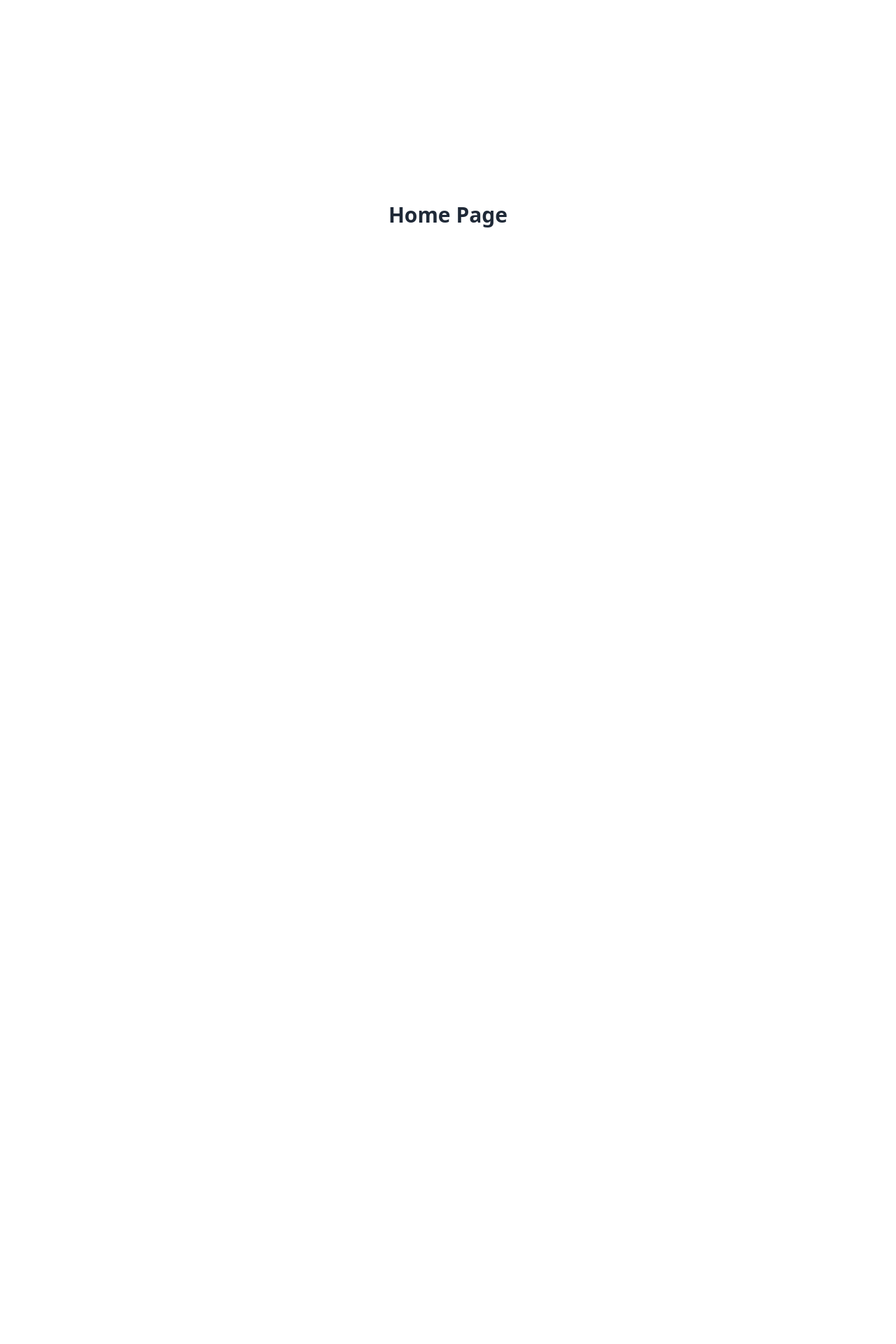
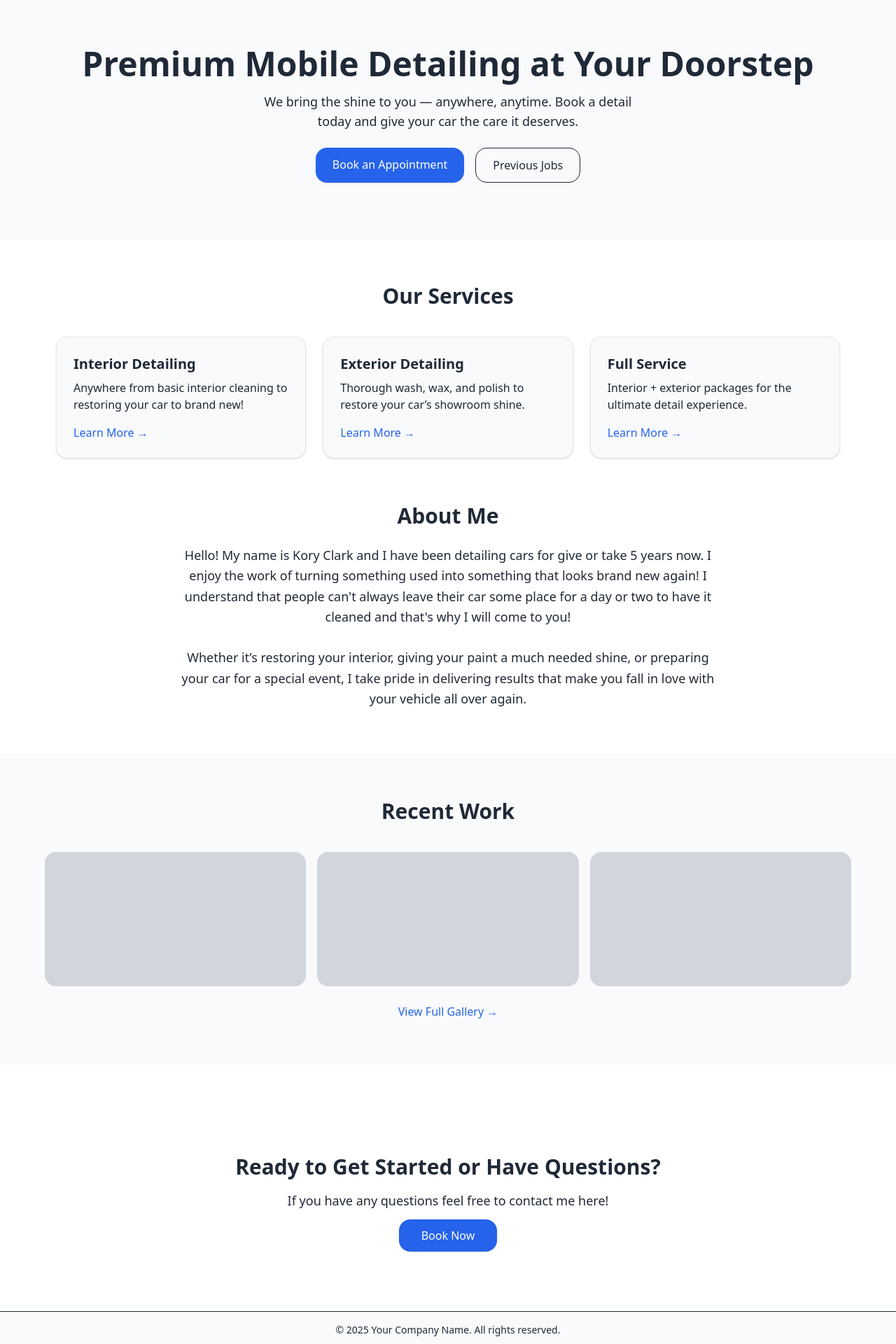
Before and after one commit to clarkkr/Detailing-Website, a React (Vite) app in the folder client/: page / in a window 1280 px wide. Shown: the part 80-2000 px from the top of the page at 70% size. Before the commit the page ends 800 px from the top, so only its background shows below. Built offline with nearby package versions, Linux system fonts and the light colour scheme.

Commit message:
Rough draft of Home section

```diff
--- a/client/src/App.tsx
+++ b/client/src/App.tsx
@@ -1,6 +1,6 @@
 import { BrowserRouter as Router, Routes, Route } from "react-router-dom";
 import Navbar from "./Components/Navbar/Navbar";
-
+import Footer from "./Components/Footer";
 import Home from "./Pages/Home";
 import Gallery from "./Pages/Gallery";
 import Contact from "./Pages/Contact";
@@ -25,6 +25,7 @@ export default function App() {
             <Route path="/login*" element={<Login />} />
           </Routes>
         </main>
+        <Footer />
       </div>
     </Router>
   );
--- /dev/null
+++ b/client/src/Components/Footer.tsx
@@ -0,0 +1,9 @@
+export default function Footer() {
+  return (
+    <footer className="bg-[var(--color-card)] text-[var(--color-text)] py-4 mt-8 border-t border-[var(--color-border)] transition-colors duration-300">
+      <div className="max-w-7xl mx-auto px-4 text-center text-sm">
+        © {new Date().getFullYear()} Your Company Name. All rights reserved.
+      </div>
+    </footer>
+  );
+}
--- /dev/null
+++ b/client/src/Components/ServiceCard.tsx
@@ -0,0 +1,30 @@
+import { Link } from "react-router-dom";
+import { motion } from "framer-motion";
+
+type ServiceCardProps = {
+  title: string;
+  desc: string;
+  link: string;
+};
+
+export default function ServiceCard({ title, desc, link }: ServiceCardProps) {
+  return (
+    <motion.div
+      initial={{ opacity: 0, y: 20 }}
+      whileInView={{ opacity: 1, y: 0 }}
+      viewport={{ once: true }}
+      transition={{ duration: 0.4 }}
+    >
+      <Link
+        to={link}
+        className="block bg-[var(--color-card)] border border-[var(--color-card-border)] rounded-2xl p-6 shadow hover:shadow-lg hover:-translate-y-1 transition-transform duration-200"
+      >
+        <h3 className="text-xl font-semibold mb-2">{title}</h3>
+        <p className="text-[var(--color-muted)] mb-4">{desc}</p>
+        <span className="text-[var(--color-primary)] font-medium hover:underline">
+          Learn More →
+        </span>
+      </Link>
+    </motion.div>
+  );
+}
--- a/client/src/Pages/Home.tsx
+++ b/client/src/Pages/Home.tsx
@@ -1,7 +1,141 @@
+import { Link } from "react-router-dom";
+import { motion } from "framer-motion";
+import ServiceCard from "../Components/ServiceCard";
+
 export default function Home() {
   return (
-    <div className="flex justify-center items-center h-[80vh]">
-      <h1 className="text-3xl font-bold">Home Page</h1>
+    <div className="flex flex-col gap-16">
+      {/* Hero Section */}
+      <motion.section
+        className="bg-[var(--color-card)] text-center py-20 px-4"
+        initial={{ opacity: 0, y: 20 }}
+        animate={{ opacity: 1, y: 0 }}
+        transition={{ duration: 0.6 }}
+      >
+        <h1 className="text-4xl md:text-5xl font-bold text-[var(--color-text)]">
+          Premium Mobile Detailing at Your Doorstep
+        </h1>
+        <p className="mt-4 max-w-xl mx-auto text-lg text-[var(--color-muted)]">
+          We bring the shine to you — anywhere, anytime. Book a detail today and
+          give your car the care it deserves.
+        </p>
+        <div className="mt-6 flex justify-center gap-4">
+          <Link
+            to="/contact"
+            className="px-6 py-3 rounded-2xl bg-[var(--color-primary)] text-white font-medium shadow hover:opacity-90 transition"
+          >
+            Book an Appointment
+          </Link>
+          <Link
+            to="/gallery"
+            className="px-6 py-3 rounded-2xl border border-[var(--color-border)] text-[var(--color-text)] hover:bg-[var(--color-hover)] transition"
+          >
+            Previous Jobs
+          </Link>
+        </div>
+      </motion.section>
+
+      {/* Services Preview */}
+      <motion.section
+        className="max-w-6xl mx-auto px-4"
+        initial={{ opacity: 0 }}
+        whileInView={{ opacity: 1 }}
+        viewport={{ once: true }}
+        transition={{ duration: 0.5 }}
+      >
+        <h2 className="text-3xl font-semibold text-center mb-10">
+          Our Services
+        </h2>
+        <div className="grid gap-6 md:grid-cols-3">
+          <ServiceCard
+            title="Interior Detailing"
+            desc="Anywhere from basic interior cleaning to restoring your car to brand new!"
+            link="/services/interior"
+          />
+          <ServiceCard
+            title="Exterior Detailing"
+            desc="Thorough wash, wax, and polish to restore your car’s showroom shine."
+            link="/services/exterior"
+          />
+          <ServiceCard
+            title="Full Service"
+            desc="Interior + exterior packages for the ultimate detail experience."
+            link="/services/full"
+          />
+        </div>
+      </motion.section>
+
+      {/* About Section */}
+      <motion.section
+        className="max-w-5xl mx-auto px-4 text-center"
+        initial={{ opacity: 0, y: 20 }}
+        whileInView={{ opacity: 1, y: 0 }}
+        viewport={{ once: true }}
+        transition={{ duration: 0.5 }}
+      >
+        <h2 className="text-3xl font-semibold mb-6">About Me</h2>
+        <p className="text-lg text-[var(--color-muted)] leading-relaxed max-w-3xl mx-auto">
+          Hello! My name is Kory Clark and I have been detailing cars for give
+          or take 5 years now. I enjoy the work of turning something used into
+          something that looks brand new again! I understand that people can't
+          always leave their car some place for a day or two to have it cleaned
+          and that's why I will come to you!
+          <br />
+          <br />
+          Whether it’s restoring your interior, giving your paint a much needed
+          shine, or preparing your car for a special event, I take pride in
+          delivering results that make you fall in love with your vehicle all
+          over again.
+        </p>
+      </motion.section>
+
+      {/* Gallery Preview */}
+      <motion.section
+        className="bg-[var(--color-card)] py-16 px-4"
+        initial={{ opacity: 0 }}
+        whileInView={{ opacity: 1 }}
+        viewport={{ once: true }}
+        transition={{ duration: 0.5 }}
+      >
+        <h2 className="text-3xl font-semibold text-center mb-10">
+          Recent Work
+        </h2>
+        <div className="grid grid-cols-1 sm:grid-cols-2 md:grid-cols-3 gap-4 max-w-6xl mx-auto">
+          <div className="h-48 bg-gray-300 rounded-2xl"></div>
+          <div className="h-48 bg-gray-300 rounded-2xl"></div>
+          <div className="h-48 bg-gray-300 rounded-2xl"></div>
+        </div>
+        <div className="text-center mt-6">
+          <Link
+            to="/gallery"
+            className="text-[var(--color-primary)] hover:underline"
+          >
+            View Full Gallery →
+          </Link>
+        </div>
+      </motion.section>
+
+      {/* CTA Section */}
+      <motion.section
+        className="text-center py-16 px-4"
+        initial={{ opacity: 0, y: 20 }}
+        whileInView={{ opacity: 1, y: 0 }}
+        viewport={{ once: true }}
+        transition={{ duration: 0.6 }}
+      >
+        <h2 className="text-3xl font-bold mb-4">
+          Ready to Get Started or Have Questions?
+        </h2>
+        <p className="text-lg text-[var(--color-muted)] mb-6">
+          If you have any questions feel free to contact me here!
+        </p>
+        <Link
+          to="/contact"
+          className="px-8 py-3 rounded-2xl bg-[var(--color-primary)] text-white font-medium shadow hover:opacity-90 transition"
+        >
+          Book Now
+        </Link>
+      </motion.section>
     </div>
   );
 }
--- a/client/src/index.css
+++ b/client/src/index.css
@@ -6,6 +6,7 @@
   --color-card: #f9fafb; /* Cards, navbar, dropdowns */
   --color-text: #1f2937; /* Dark gray text */
   --color-text-muted: #6b7280;
+  --color-card-border: #e5e7eb;
 }
 
 .dark {
@@ -15,6 +16,7 @@
   --color-card: #1f2937; /* Darker card/nav background */
   --color-text: #f9fafb; /* Light text */
   --color-text-muted: #9ca3af;
+  --color-card-border: #374151;
 }
 
 body {
```
